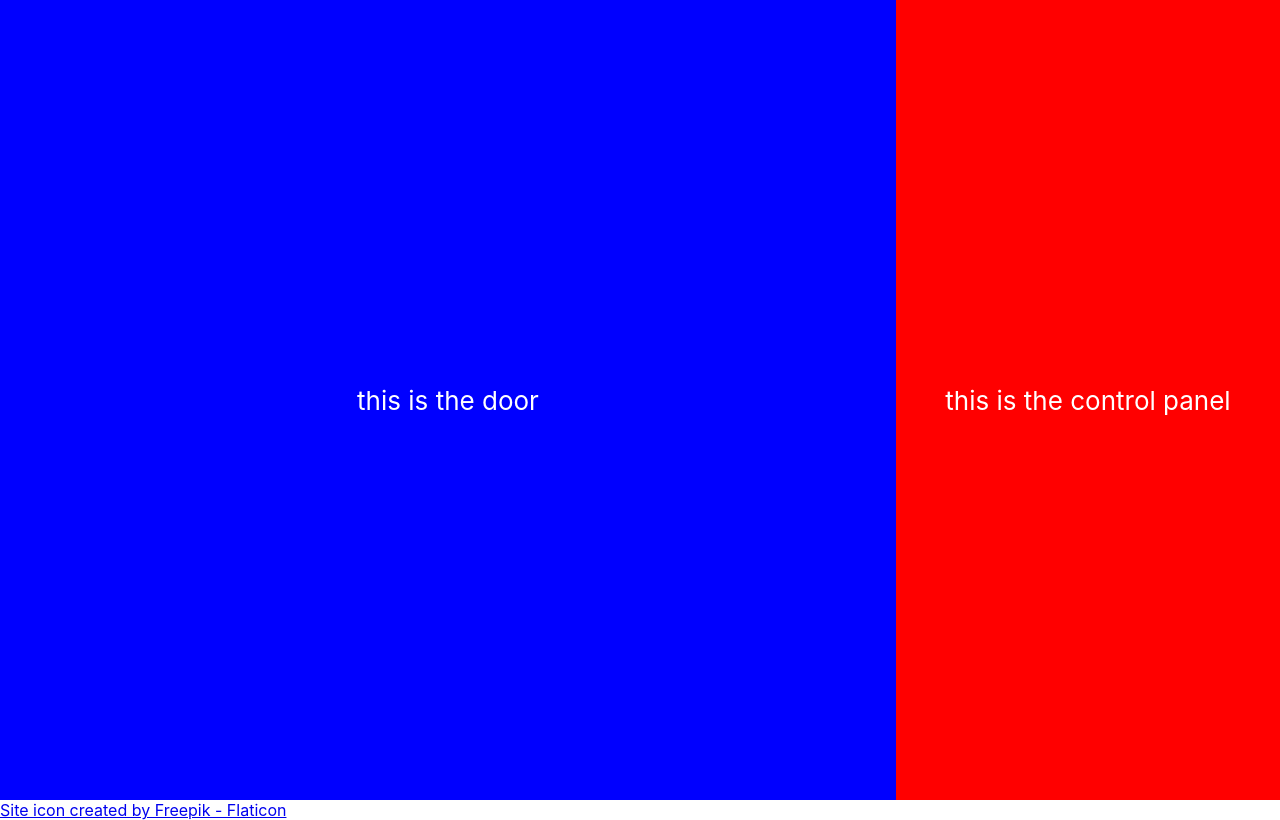
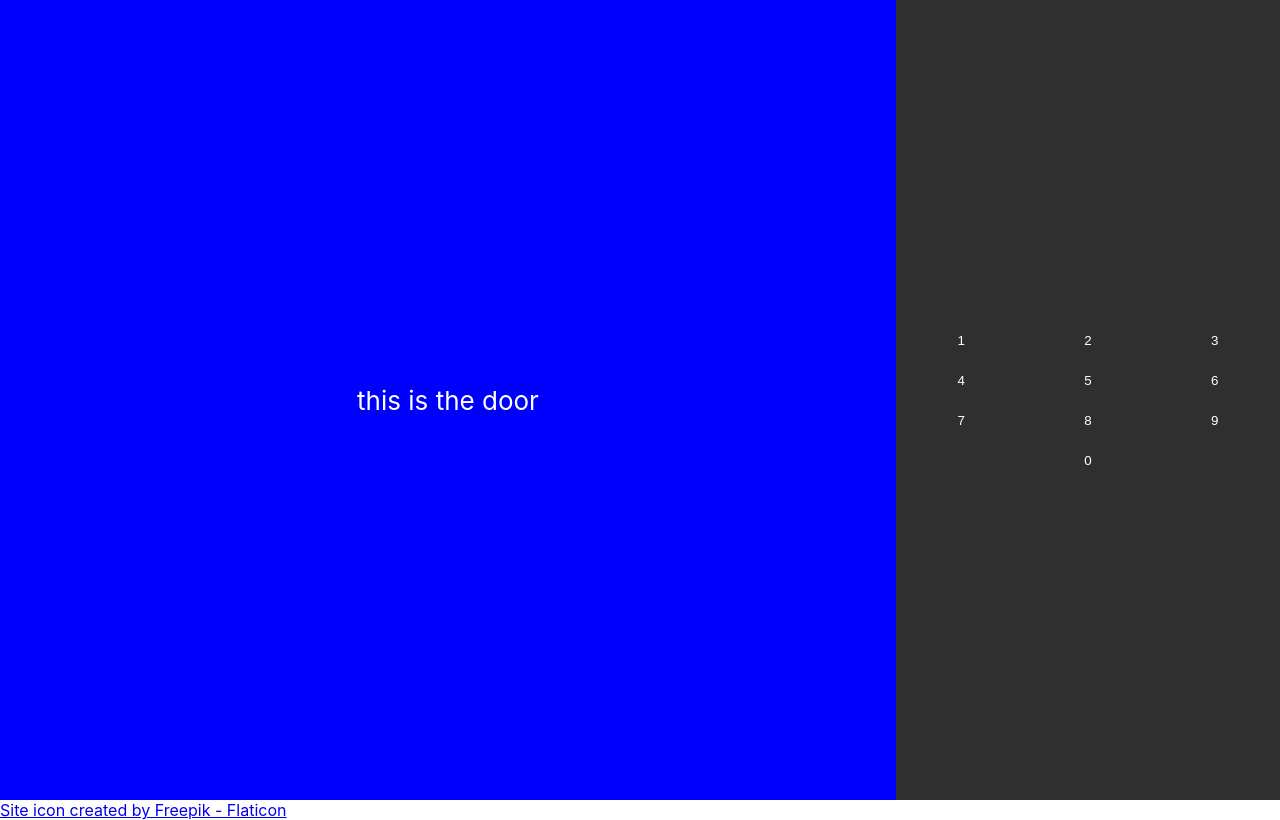
Before and after one commit to MrNobodyX3/microwave, a React (Create React App) app: page / in a window 1280 px wide. Built offline with nearby package versions, Linux system fonts and the light colour scheme.

Commit message:
made number buttons (not functional)

```diff
--- a/src/App.css
+++ b/src/App.css
@@ -21,15 +21,16 @@
   right: 0;
   width: 30%;
   height: 100vh;
-  background-color: red;
+  background-color:#2f2f2f;
   display: flex;
   flex-direction: column;
   align-items: left;
   justify-content: center;
   font-size: calc(10px + 2vmin);
-  color: rgb(255, 255, 255);
+  color: rgb(0, 0, 0);
   background-attachment: fixed;
 }
+
 footer {
   font-family: -apple-system, BlinkMacSystemFont, 'Segoe UI', 'Roboto', 'Oxygen',
   'Ubuntu', 'Cantarell', 'Fira Sans', 'Droid Sans', 'Helvetica Neue',
--- a/src/App.js
+++ b/src/App.js
@@ -1,4 +1,6 @@
+import React from 'react';
 import './App.css';
+import Buttons from './components/Buttons';
 
 function App() {
   return (
@@ -8,11 +10,10 @@ function App() {
           this is the door
         </p>
       </div>
-      <div className='App-panel'>
-      <p>
-        this is the control panel
-      </p>
+      <div className="App-panel">
+          <Buttons />
       </div>
+
     </div>
   );
 }
--- /dev/null
+++ b/src/components/Buttons.css
@@ -0,0 +1,27 @@
+.button {
+    margin-right: 20px;
+    position: absolute;
+    width: 100%;
+    display: inline-block;
+    align-items: center;
+    justify-content: center;
+    font-family:monospace;
+    font-size: 50%;
+    background-attachment: fixed;
+}
+button:hover {
+    background-color: #706b6b;
+}
+
+button {
+    width: 33%;
+    height: 5vh;
+    background-color:#2f2f2f;
+    color: white;
+    border: 0px;
+
+}
+
+.zero {
+    width: 40%;
+}
--- /dev/null
+++ b/src/components/Buttons.js
@@ -0,0 +1,21 @@
+import React, { useState } from 'react';
+import './Buttons.css';
+
+const Buttons = props => {
+    return(
+        <div className='button'>
+         <button onClick="choice('1')">1</button>
+         <button>2</button>
+         <button>3</button>
+         <button>4</button>
+         <button>5</button>
+         <button>6</button>
+         <button>7</button>
+         <button>8</button>
+         <button>9</button>
+         <button className='zero'>0</button>
+        </div>
+    );
+};
+//==================================================================
+export default Buttons
```
